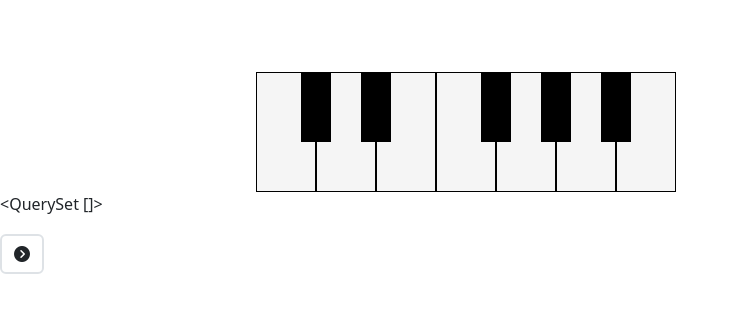
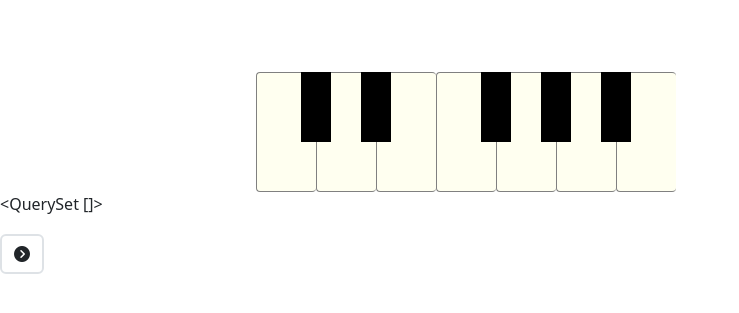
Before and after one commit to ErfanNajimi/sep-2024-hackathon-team-2, a Django app: page /piano/ in a window 1280 px wide. Shown: the part 146-459 px from the top of the page, without its empty margins (0-739 px from the left). Run offline with Django 4.2, Linux system fonts and the light colour scheme; data that the repository does not hold is empty; parts of the project's set-up code (start-up, migrations or seed data) failed here and were passed over; some libraries are stand-ins or nearby versions.

Commit message:
Changed white key color and rounded edges

```diff
--- a/static/css/style.css
+++ b/static/css/style.css
@@ -27,12 +27,18 @@
 }
 
 .white-key {
-  background-color: whitesmoke;
+  background-color: #FFFFF0;
   display: inline-block;
   height: 120px;
   width: 60px;
   z-index: 1;
-  border: 1px solid black
+  border: 1px solid gray;
+  border-radius: 4px;
+  border-right: none;
+}
+
+.white-key:last-child {
+  border-right: gray;
 }
 
 .black-key {
```
